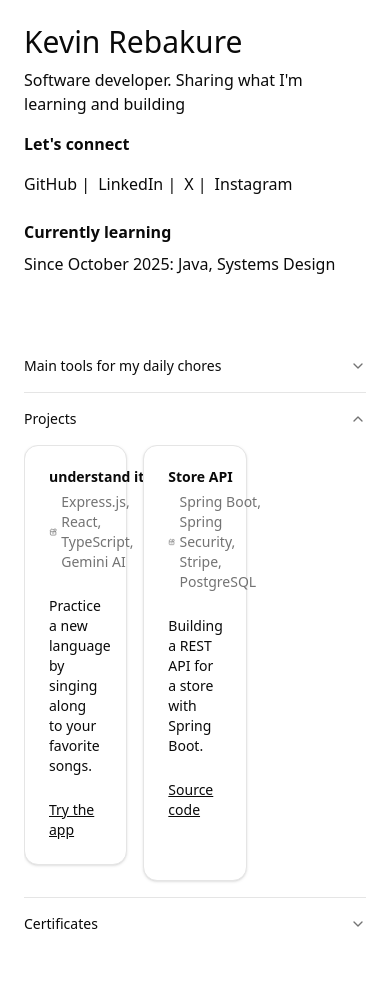
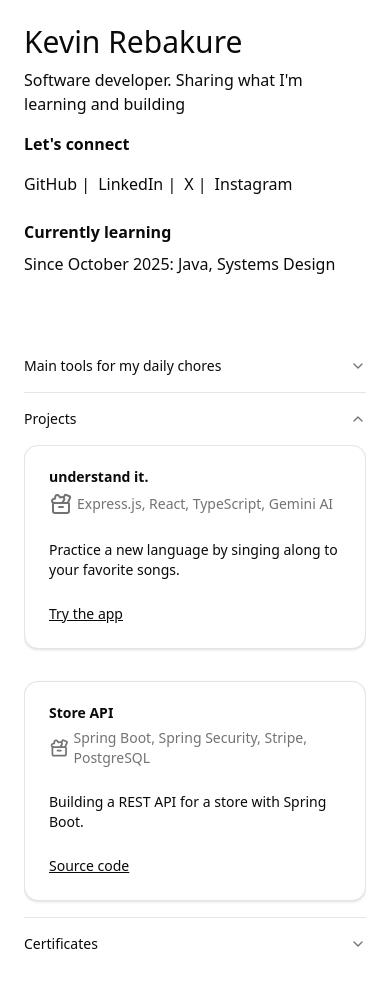
Before and after one commit to KevinRebakure/portfolio, a Next.js app: page / in a window 390 px wide. Both pictures are taken after a click on the button "Projects". Shown: the top 988 px of the page. Built offline with nearby package versions, Linux system fonts and the light colour scheme.

Commit message:
feat: responsiveness

```diff
--- a/app/_components/Projects.tsx
+++ b/app/_components/Projects.tsx
@@ -12,7 +12,7 @@ import Link from "next/link";
 export default function Projects() {
   return (
     <div className="space-y-4">
-      <div className="space-y-4 grid grid-cols-3 gap-4">
+      <div className="space-y-4 grid grid-cols-1 sm:grid-cols-2 md:grid-cols-3 gap-4">
         {projects.map((project) => (
           <Card key={project.name}>
             <CardHeader>
```
